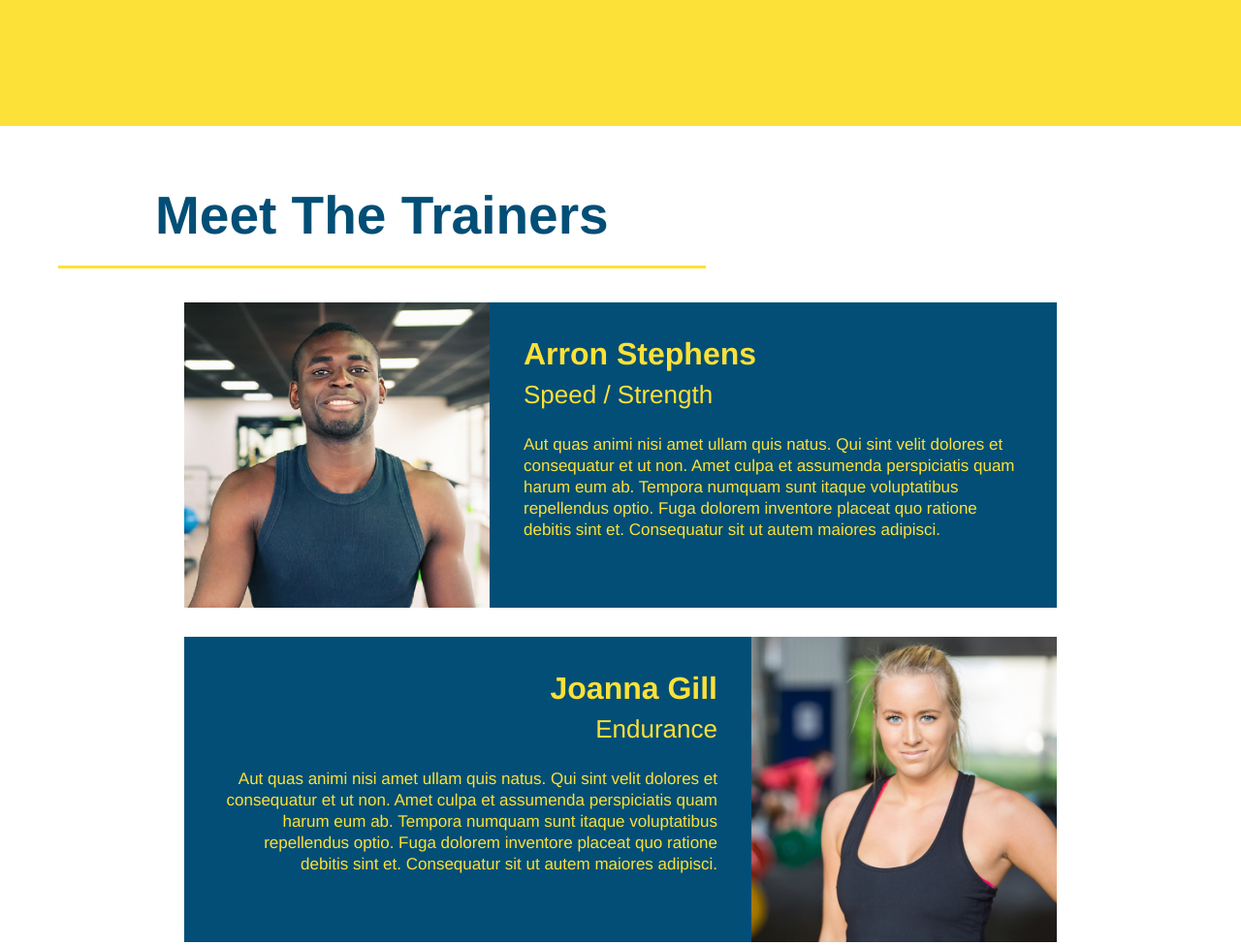
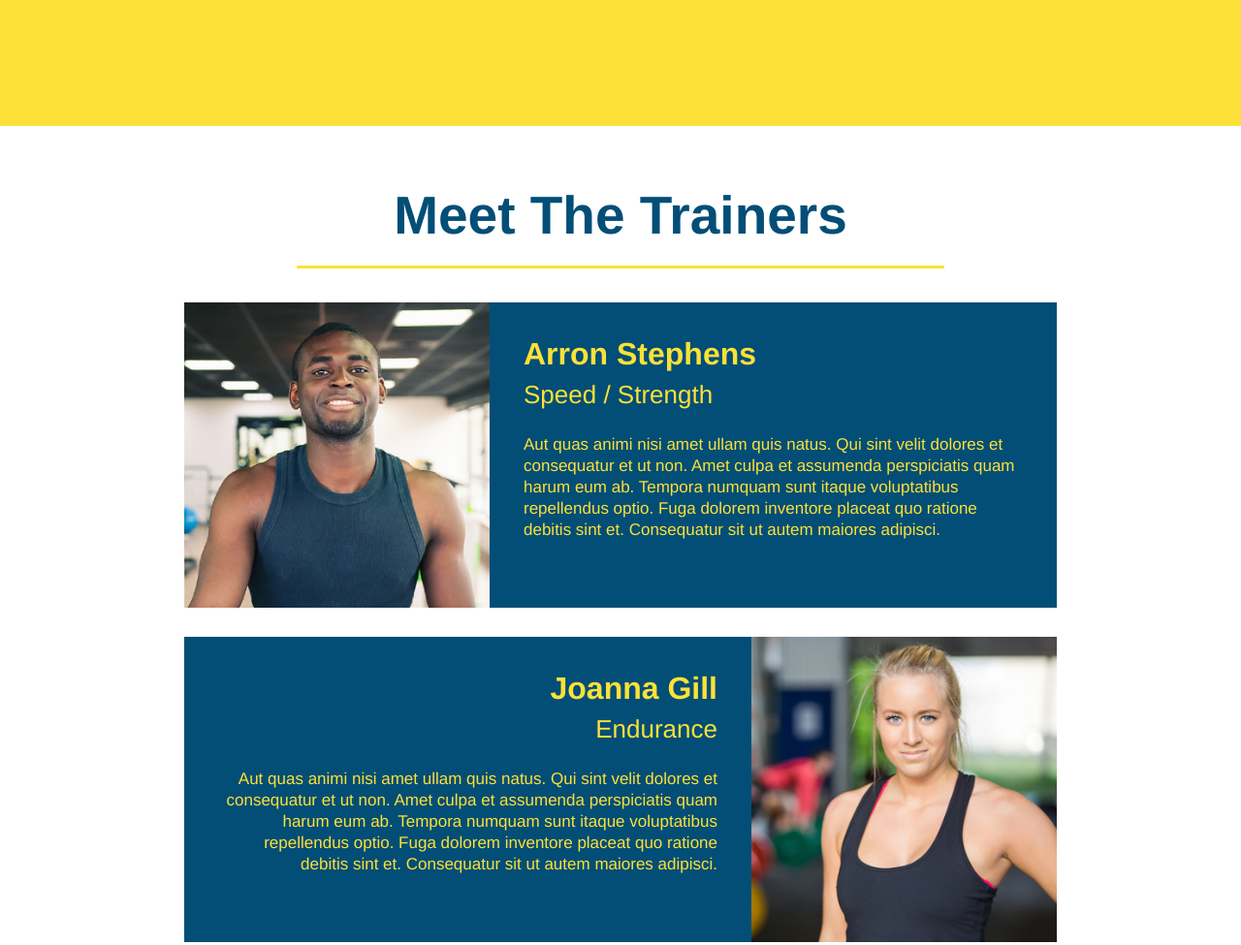
Before and after one commit to d-taylor6403/RunBuddyRunV1, a plain HTML site: page index.html in a window 1280 px wide. Shown: the part 2600-3575 px from the top of the page at 97% size. Drawn offline with Linux system fonts and the light colour scheme.

```diff
--- a/assets/css/style.css
+++ b/assets/css/style.css
@@ -179,7 +179,7 @@
     border-color: #39a6b2;
   }
 
-  .trainers {
+  .trainers{
     text-align: center;
   }
 
--- a/index.html
+++ b/index.html
@@ -120,7 +120,7 @@
     </section>
 
     <!--"meet the trainers" section-->
-    <section class="your-trainers">
+    <section id="your-trainers" class="trainers">
         <h2 class="section-title primary-border">Meet The Trainers</h2>
 
         <!--Trainer 1 Section-->
```
Also changed, not shown: 2 other files.
